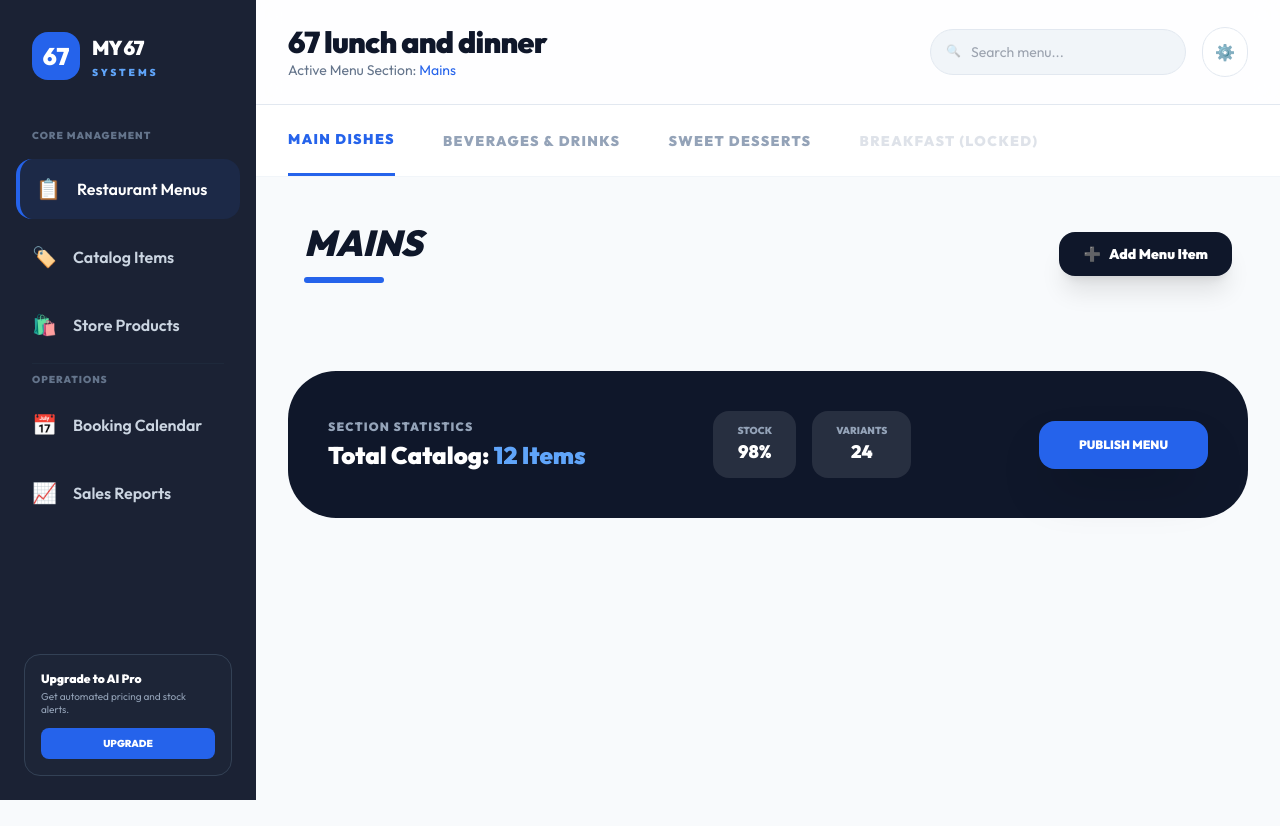
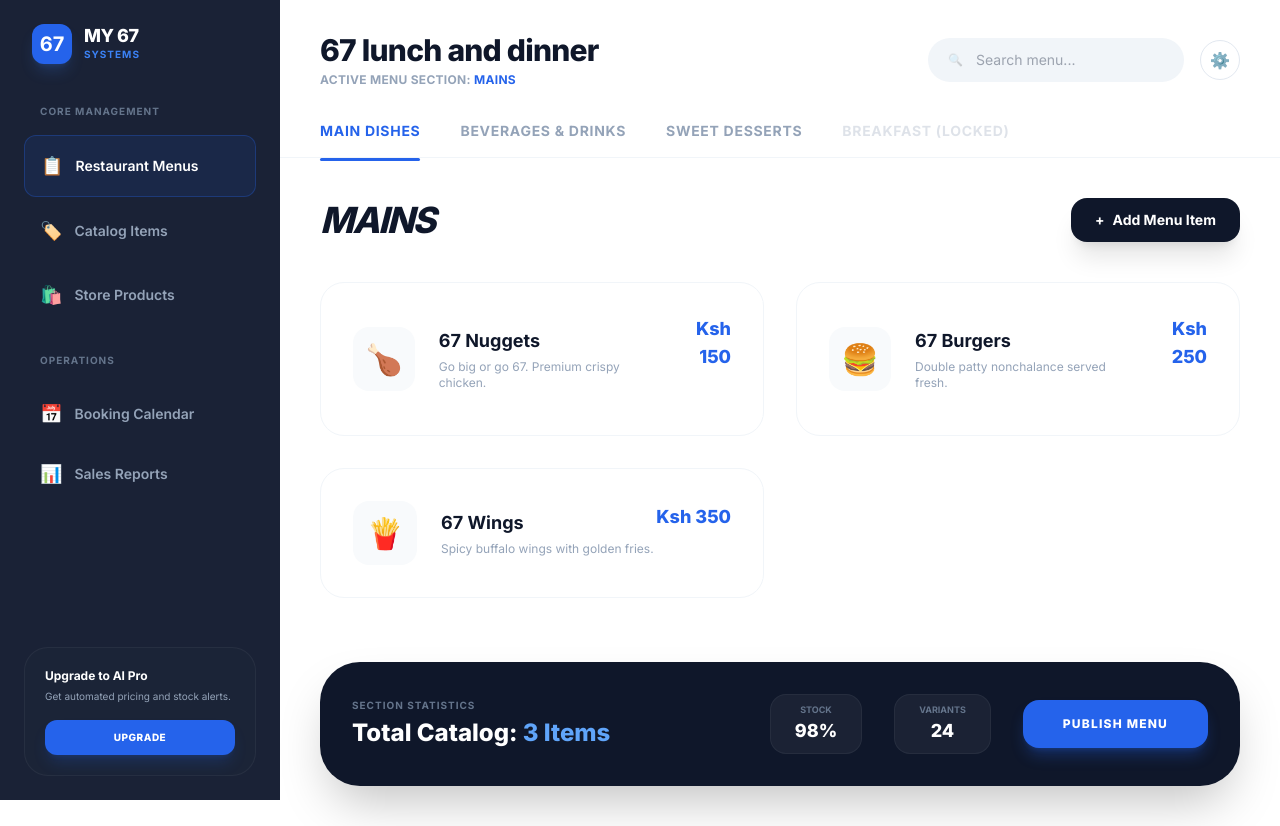
Before and after one commit to Amnothim3575/Resotrant, a plain HTML site: page index.html in a window 1280 px wide. Before the commit the page ends 800 px from the top, so only its background shows below. Drawn offline with nearby package versions, Linux system fonts and the light colour scheme.

Commit message:
Refactor index.html for improved layout and styles

```diff
--- a/index.html
+++ b/index.html
@@ -3,188 +3,177 @@
 <head>
     <meta charset="UTF-8">
     <meta name="viewport" content="width=device-width, initial-scale=1.0">
-    <title>67 Restaurant | Enterprise Menu Manager</title>
+    <title>My 67 Systems | Menu Manager</title>
     <script src="https://cdn.tailwindcss.com"></script>
-    <link href="https://fonts.googleapis.com/css2?family=Outfit:wght@300;400;600;900&family=JetBrains+Mono&display=swap" rel="stylesheet">
-
+    <link href="https://fonts.googleapis.com/css2?family=Inter:wght@400;600;700;800&display=swap" rel="stylesheet">
     <style>
-        :root {
-            --brand-blue: #2563eb;
-            --brand-dark: #0f172a;
-        }
-
-        body {
-            font-family: 'Outfit', sans-serif;
-            scroll-behavior: smooth;
-            background-color: #f8fafc;
-        }
-
-        /* Custom Fancy CSS Animations */
-        @keyframes fadeIn {
-            from { opacity: 0; transform: translateY(10px); }
-            to { opacity: 1; transform: translateY(0); }
-        }
-
-        .animate-card {
-            animation: fadeIn 0.5s ease backwards;
-        }
-
-        .glass-sidebar {
-            background: rgba(15, 23, 42, 0.95);
-            backdrop-filter: blur(12px);
-        }
-
-        .menu-tab-active {
-            color: var(--brand-blue);
-            border-bottom: 3px solid var(--brand-blue);
-        }
-
-        .price-tag {
-            font-family: 'JetBrains Mono', monospace;
-        }
-
-        /* Custom Scrollbar for the Dashboard vibe */
-        ::-webkit-scrollbar { width: 8px; }
-        ::-webkit-scrollbar-track { background: #f1f1f1; }
-        ::-webkit-scrollbar-thumb { background: #cbd5e1; border-radius: 10px; }
-        ::-webkit-scrollbar-thumb:hover { background: #94a3b8; }
+        body { font-family: 'Inter', sans-serif; background-color: #ffffff; color: #1e293b; }
+        .sidebar { background-color: #1a2236; width: 280px; transition: all 0.3s ease; }
+        .nav-item { color: #94a3b8; transition: all 0.2s; border-radius: 12px; }
+        .nav-item.active { background-color: #2563eb1a; color: #ffffff; border: 1px solid #2563eb4d; }
+        .nav-item:hover:not(.active) { color: #ffffff; background-color: #ffffff0d; }
+        .stats-bar { background-color: #0f172a; border-radius: 40px; }
+        .tab-btn { position: relative; color: #94a3b8; font-weight: 700; font-size: 14px; letter-spacing: 0.05em; }
+        .tab-btn.active { color: #2563eb; }
+        .tab-btn.active::after { content: ''; position: absolute; bottom: -4px; left: 0; width: 100%; height: 3px; background: #2563eb; border-radius: 2px; }
+        .search-input { background-color: #f1f5f9; border-radius: 99px; }
+        .menu-card { border: 1px solid #f1f5f9; border-radius: 24px; transition: transform 0.2s; }
+        .menu-card:hover { transform: translateY(-2px); box-shadow: 0 10px 15px -3px rgba(0,0,0,0.1); }
     </style>
 </head>
 <body class="flex min-h-screen">
 
-    <aside class="fixed left-0 top-0 h-full w-64 glass-sidebar text-slate-300 z-50 hidden xl:flex flex-col">
-        <div class="p-8">
-            <div class="flex items-center space-x-3 group cursor-pointer">
-                <div class="w-12 h-12 bg-blue-600 text-white rounded-2xl flex items-center justify-center font-black text-2xl group-hover:rotate-12 transition">67</div>
-                <div class="leading-none">
-                    <span class="block text-white font-black text-xl tracking-tighter">MY 67</span>
-                    <span class="text-[10px] font-bold text-blue-400 tracking-[0.3em]">SYSTEMS</span>
+    <aside class="sidebar fixed h-full p-6 flex flex-col z-50">
+        <div class="flex items-center space-x-3 mb-10 px-2">
+            <div class="w-10 h-10 bg-blue-600 rounded-xl flex items-center justify-center text-white font-bold text-xl shadow-lg shadow-blue-500/20">67</div>
+            <div>
+                <h1 class="text-white font-extrabold text-lg tracking-tight leading-none">MY 67</h1>
+                <p class="text-blue-500 text-[10px] font-bold tracking-widest uppercase mt-0.5">Systems</p>
+            </div>
+        </div>
+
+        <nav class="flex-1 space-y-1">
+            <p class="text-[10px] font-bold text-slate-500 uppercase tracking-widest px-4 mb-4">Core Management</p>
+            <a href="#" class="nav-item active flex items-center space-x-3 p-4">
+                <span class="text-lg">📋</span> <span class="font-semibold text-sm">Restaurant Menus</span>
+            </a>
+            <a href="#" class="nav-item flex items-center space-x-3 p-4">
+                <span class="text-lg">🏷️</span> <span class="font-semibold text-sm">Catalog Items</span>
+            </a>
+            <a href="#" class="nav-item flex items-center space-x-3 p-4">
+                <span class="text-lg">🛍️</span> <span class="font-semibold text-sm">Store Products</span>
+            </a>
+
+            <div class="py-6">
+                <p class="text-[10px] font-bold text-slate-500 uppercase tracking-widest px-4 mb-4">Operations</p>
+                <a href="#" class="nav-item flex items-center space-x-3 p-4">
+                    <span class="text-lg">📅</span> <span class="font-semibold text-sm">Booking Calendar</span>
+                </a>
+                <a href="#" class="nav-item flex items-center space-x-3 p-4">
+                    <span class="text-lg">📊</span> <span class="font-semibold text-sm">Sales Reports</span>
+                </a>
+            </div>
+        </nav>
+
+        <div class="bg-slate-800/40 p-5 rounded-3xl border border-white/5 mt-auto">
+            <h4 class="text-white text-xs font-bold mb-1">Upgrade to AI Pro</h4>
+            <p class="text-slate-400 text-[10px] leading-relaxed mb-4">Get automated pricing and stock alerts.</p>
+            <button class="w-full py-2.5 bg-blue-600 text-white rounded-xl text-[10px] font-black uppercase tracking-wider hover:bg-blue-500 transition shadow-lg shadow-blue-600/20">Upgrade</button>
+        </div>
+    </aside>
+
+    <main class="flex-1 ml-[280px]">
+        <header class="px-10 py-8 flex justify-between items-center bg-white sticky top-0 z-40">
+            <div>
+                <h2 class="text-3xl font-extrabold text-slate-900 tracking-tight">67 lunch and dinner</h2>
+                <p class="text-xs font-bold text-slate-400 mt-1 uppercase tracking-wide">Active Menu Section: <span id="active-sec" class="text-blue-600">Mains</span></p>
+            </div>
+            <div class="flex items-center space-x-4">
+                <div class="relative">
+                    <input type="text" placeholder="Search menu..." class="search-input py-3 pl-12 pr-6 text-sm outline-none focus:ring-2 ring-blue-500 w-64 transition">
+                    <span class="absolute left-5 top-3.5 opacity-30 text-xs">🔍</span>
+                </div>
+                <button class="w-10 h-10 flex items-center justify-center border border-slate-200 rounded-full hover:bg-slate-50">⚙️</button>
+            </div>
+        </header>
+
+        <div class="px-10 border-b border-slate-100 flex space-x-10">
+            <button onclick="renderMenu('Mains')" id="t-Mains" class="tab-btn active pb-4 uppercase">Main Dishes</button>
+            <button onclick="renderMenu('Drinks')" id="t-Drinks" class="tab-btn pb-4 uppercase">Beverages & Drinks</button>
+            <button onclick="renderMenu('Desserts')" id="t-Desserts" class="tab-btn pb-4 uppercase">Sweet Desserts</button>
+            <button class="tab-btn pb-4 uppercase opacity-30 cursor-not-allowed">Breakfast (Locked)</button>
+        </div>
+
+        <div class="p-10 min-h-[500px]">
+            <div class="flex justify-between items-center mb-10">
+                <h3 id="display-title" class="text-4xl font-black italic uppercase tracking-tighter text-slate-900">Mains</h3>
+                <button class="bg-slate-900 text-white px-6 py-3 rounded-2xl font-bold text-sm flex items-center space-x-2 hover:bg-slate-800 transition shadow-xl">
+                    <span>+</span> <span>Add Menu Item</span>
+                </button>
+            </div>
+
+            <div id="item-container" class="grid grid-cols-1 md:grid-cols-2 gap-8 mb-16">
+                </div>
+
+            <div class="stats-bar p-8 flex flex-col md:flex-row justify-between items-center text-white shadow-2xl">
+                <div class="mb-4 md:mb-0">
+                    <p class="text-[10px] font-bold text-slate-500 uppercase tracking-widest mb-1">Section Statistics</p>
+                    <h4 class="text-2xl font-extrabold">Total Catalog: <span id="count-num" class="text-blue-400">0 Items</span></h4>
+                </div>
+
+                <div class="flex items-center space-x-8">
+                    <div class="bg-white/5 px-6 py-2 rounded-2xl text-center border border-white/5">
+                        <p class="text-[9px] text-slate-500 font-bold uppercase">Stock</p>
+                        <p class="text-lg font-black">98%</p>
+                    </div>
+                    <div class="bg-white/5 px-6 py-2 rounded-2xl text-center border border-white/5">
+                        <p class="text-[9px] text-slate-500 font-bold uppercase">Variants</p>
+                        <p class="text-lg font-black">24</p>
+                    </div>
+                    <button class="bg-blue-600 text-white px-10 py-4 rounded-2xl font-black text-xs uppercase tracking-widest hover:bg-blue-700 transition shadow-lg shadow-blue-600/30">Publish Menu</button>
                 </div>
             </div>
         </div>
-
-        <nav class="flex-1 px-4 space-y-2 mt-4">
-            <p class="px-4 text-[10px] font-bold text-slate-500 uppercase tracking-widest mb-4">Core Management</p>
-            <a href="#" class="flex items-center space-x-4 p-4 rounded-2xl bg-blue-600/10 text-white border-l-4 border-blue-600">
-                <span class="text-xl">📋</span> <span class="font-semibold">Restaurant Menus</span>
-            </a>
-            <a href="#" class="flex items-center space-x-4 p-4 rounded-2xl hover:bg-white/5 transition">
-                <span class="text-xl">🏷️</span> <span class="font-semibold">Catalog Items</span>
-            </a>
-            <a href="#" class="flex items-center space-x-4 p-4 rounded-2xl hover:bg-white/5 transition">
-                <span class="text-xl">🛍️</span> <span class="font-semibold">Store Products</span>
-            </a>
-
-            <div class="h-px bg-slate-800 my-8 mx-4"></div>
-
-            <p class="px-4 text-[10px] font-bold text-slate-500 uppercase tracking-widest mb-4">Operations</p>
-            <a href="#" class="flex items-center space-x-4 p-4 rounded-2xl hover:bg-white/5 transition">
-                <span class="text-xl">📅</span> <span class="font-semibold">Booking Calendar</span>
-            </a>
-            <a href="#" class="flex items-center space-x-4 p-4 rounded-2xl hover:bg-white/5 transition">
-                <span class="text-xl">📈</span> <span class="font-semibold">Sales Reports</span>
-            </a>
-        </nav>
-
-        <div class="p-6">
-            <div class="bg-slate-800/50 p-4 rounded-2xl border border-slate-700">
-                <p class="text-xs font-bold text-white mb-1">Upgrade to AI Pro</p>
-                <p class="text-[10px] text-slate-400 leading-tight mb-3">Get automated pricing and stock alerts.</p>
-                <button class="w-full py-2 bg-blue-600 text-white text-[10px] font-black uppercase rounded-lg hover:bg-blue-500">Upgrade</button>
-            </div>
-        </div>
-    </aside>
-
-    <main class="flex-1 xl:ml-64 relative">
-
-        <header class="sticky top-0 bg-white/80 backdrop-blur-md border-b border-slate-200 px-8 py-6 flex flex-col md:flex-row md:items-center justify-between z-40 gap-4">
-            <div>
-                <h2 class="text-3xl font-black text-slate-900 tracking-tight">67 lunch and dinner</h2>
-                <p class="text-sm text-slate-500 font-medium">Active Menu Section: <span id="current-cat" class="text-blue-600">Mains</span></p>
-            </div>
-            <div class="flex items-center space-x-4">
-                <div class="relative">
-                    <input type="text" id="menuSearch" placeholder="Search menu..." class="pl-10 pr-4 py-3 bg-slate-100 rounded-full text-sm outline-none focus:ring-2 ring-blue-500 transition w-64 border border-slate-200">
-                    <span class="absolute left-4 top-3.5 opacity-40 text-xs">🔍</span>
-                </div>
-                <button class="p-3 bg-white border border-slate-200 rounded-full hover:bg-slate-50 transition">⚙️</button>
-            </div>
-        </header>
-
-        <section class="bg-white px-8 border-b border-slate-100 flex items-center space-x-12 overflow-x-auto custom-scroll">
-            <button onclick="renderMenu('Mains')" id="btn-Mains" class="py-6 text-sm font-black uppercase tracking-widest menu-tab-active transition whitespace-nowrap">Main Dishes</button>
-            <button onclick="renderMenu('Drinks')" id="btn-Drinks" class="py-6 text-sm font-black uppercase tracking-widest text-slate-400 hover:text-blue-600 transition whitespace-nowrap">Beverages & Drinks</button>
-            <button onclick="renderMenu('Desserts')" id="btn-Desserts" class="py-6 text-sm font-black uppercase tracking-widest text-slate-400 hover:text-blue-600 transition whitespace-nowrap">Sweet Desserts</button>
-            <button class="py-6 text-sm font-black uppercase tracking-widest text-slate-400 opacity-30 whitespace-nowrap" disabled>Breakfast (Locked)</button>
-        </section>
-
-        <section class="p-8 lg:p-12">
-            <div class="mb-10 flex items-center justify-between">
-                <div>
-                    <h3 id="display-title" class="text-4xl font-black text-slate-900 italic uppercase leading-none">Mains</h3>
-                    <div class="h-1.5 w-20 bg-blue-600 mt-4 rounded-full"></div>
-                </div>
-                <button class="flex items-center space-x-2 bg-slate-900 text-white px-6 py-3 rounded-2xl font-bold text-sm hover:bg-slate-800 shadow-xl transition active:scale-95">
-                    <span>➕</span> <span>Add Menu Item</span>
-                </button>
-            </div>
-
-            <div id="menu-grid" class="grid grid-cols-1 md:grid-cols-2 2xl:grid-cols-3 gap-8">
-                </div>
-        </section>
-
-        <section class="px-8 pb-12">
-            <div class="bg-slate-900 rounded-[3rem] p-10 flex flex-col md:flex-row justify-between items-center text-white gap-8">
-                <div class="text-center md:text-left">
-                    <p class="text-slate-400 text-xs font-bold uppercase tracking-widest">Section Statistics</p>
-                    <h4 class="text-2xl font-black mt-1">Total Catalog: <span class="text-blue-400">12 Items</span></h4>
-                </div>
-                <div class="flex space-x-4">
-                    <div class="bg-white/10 px-6 py-3 rounded-2xl text-center">
-                        <p class="text-[10px] text-slate-400 uppercase font-bold">Stock</p>
-                        <p class="text-lg font-black">98%</p>
-                    </div>
-                    <div class="bg-white/10 px-6 py-3 rounded-2xl text-center">
-                        <p class="text-[10px] text-slate-400 uppercase font-bold">Variants</p>
-                        <p class="text-lg font-black">24</p>
-                    </div>
-                </div>
-                <button class="px-10 py-4 bg-blue-600 rounded-2xl font-black uppercase text-xs hover:bg-blue-500 transition shadow-2xl">Publish Menu</button>
-            </div>
-        </section>
     </main>
 
     <script>
-        // Data Structure following JSON standards
-        const globalDatabase = {
+        const database = {
             Mains: [
-                { id: 101, name: "67 Nuggets", price: "Ksh 150", info: "Go big or go 67.", icon: "🍗", tag: "Bestseller" },
-                { id: 102, name: "67 Burgers", price: "Ksh 250", info: "Double patty nonchalance.", icon: "🍔", tag: "New" },
-                { id: 103, name: "67 Wings (with fries)", price: "Ksh 350", info: "Turn up the heat.", icon: "🍟", tag: "Popular" },
-                { id: 104, name: "67 Grilled Steak", price: "Ksh 850", info: "Prime cut aged beef.", icon: "🥩", tag: "Chef's Choice" }
+                { name: "67 Nuggets", price: "Ksh 150", icon: "🍗", desc: "Go big or go 67. Premium crispy chicken." },
+                { name: "67 Burgers", price: "Ksh 250", icon: "🍔", desc: "Double patty nonchalance served fresh." },
+                { name: "67 Wings", price: "Ksh 350", icon: "🍟", desc: "Spicy buffalo wings with golden fries." }
             ],
             Drinks: [
-                { id: 201, name: "67 Iced Lemonade", price: "Ksh 120", info: "Fresh lemon & mint chill.", icon: "🍋", tag: "Cold" },
-                { id: 202, name: "67 Nitro Coffee", price: "Ksh 240", info: "High-octane cold brew.", icon: "☕", tag: "Hot Seller" },
-                { id: 203, name: "67 Fruit Punch", price: "Ksh 180", info: "Mixed tropical fruits.", icon: "🍹", tag: "Fruity" },
-                { id: 204, name: "67 Sparkling Water", price: "Ksh 80", info: "Infinite bubbles.", icon: "🥤", tag: "Fresh" }
+                { name: "67 Lemonade", price: "Ksh 120", icon: "🍋", desc: "Fresh squeezed chill in a glass." },
+                { name: "67 Cold Brew", price: "Ksh 200", icon: "☕", desc: "High-octane nitro infusion." }
             ],
             Desserts: [
-                { id: 301, name: "67 Fudge Cake", price: "Ksh 320", info: "Triple chocolate layer.", icon: "🍰", tag: "Sweet" },
-                { id: 302, name: "67 Gelato Scoop", price: "Ksh 150", info: "Madagascar vanilla bean.", icon: "🍦", tag: "Classic" },
-                { id: 303, name: "67 Donut Platter", price: "Ksh 450", info: "Glazed and sprinkled 67.", icon: "🍩", tag: "Shared" },
-                { id: 304, name: "67 Cheesecake", price: "Ksh 380", info: "New York style rich cream.", icon: "🧁", tag: "Premium" }
+                { name: "67 Fudge Cake", price: "Ksh 320", icon: "🍰", desc: "Triple layer chocolate madness." },
+                { name: "67 Sundae", price: "Ksh 220", icon: "🍦", desc: "Vanilla bean with 67 caramel drizzle." }
             ]
         };
 
         function renderMenu(category) {
-            // Update UI State
-            document.getElementById('current-cat').innerText = category;
+            // Update Headers
             document.getElementById('display-title').innerText = category;
+            document.getElementById('active-sec').innerText = category;
 
-            // Tab Toggle Styling logic
-            ['Mains', 'Drinks', 'Desserts'].forEach(key => {
-                const btn = document.getElementById('btn-' + key);
-                btn.classList.remove('menu-tab-active', 'text-slate-900');
-                btn.classList.add('text-slate-400');
-                if(key === category) {
+            // Tab Styling
+            ['Mains', 'Drinks', 'Desserts'].forEach(c => {
+                const b = document.getElementById('t-' + c);
+                b.classList.remove('active');
+                if(c === category) b.classList.add('active');
+            });
+
+            // Grid Rendering
+            const container = document.getElementById('item-container');
+            const data = database[category];
+            document.getElementById('count-num').innerText = data.length + " Items";
+
+            container.innerHTML = data.map(item => `
+                <div class="menu-card p-8 bg-white flex items-center justify-between group">
+                    <div class="flex items-center space-x-6">
+                        <div class="w-16 h-16 bg-slate-50 rounded-2xl flex items-center justify-center text-3xl group-hover:bg-blue-50 transition">
+                            ${item.icon}
+                        </div>
+                        <div>
+                            <h4 class="font-bold text-lg text-slate-900">${item.name}</h4>
+                            <p class="text-xs text-slate-400 mt-1">${item.desc}</p>
+                        </div>
+                    </div>
+                    <div class="text-right">
+                        <p class="font-black text-blue-600 text-lg">${item.price}</p>
+                        <div class="flex space-x-2 mt-2 opacity-0 group-hover:opacity-100 transition">
+                            <button class="text-slate-300 hover:text-slate-600">✏️</button>
+                            <button class="text-slate-300 hover:text-red-500">🗑️</button>
+                        </div>
+                    </div>
+                </div>
+            `).join('');
+        }
+
+        // Init
+        window.onload = () => renderMenu('Mains');
+    </script>
+</body>
+</html>
```
